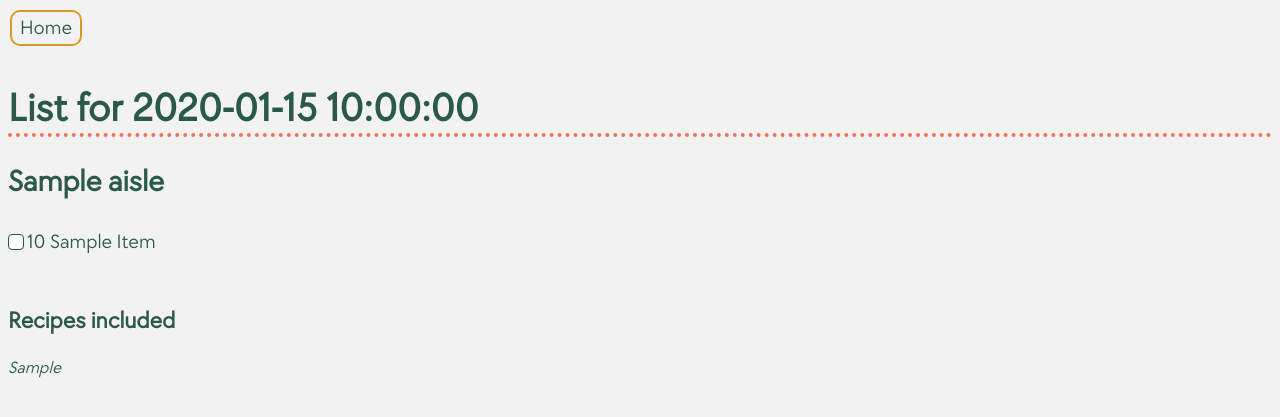
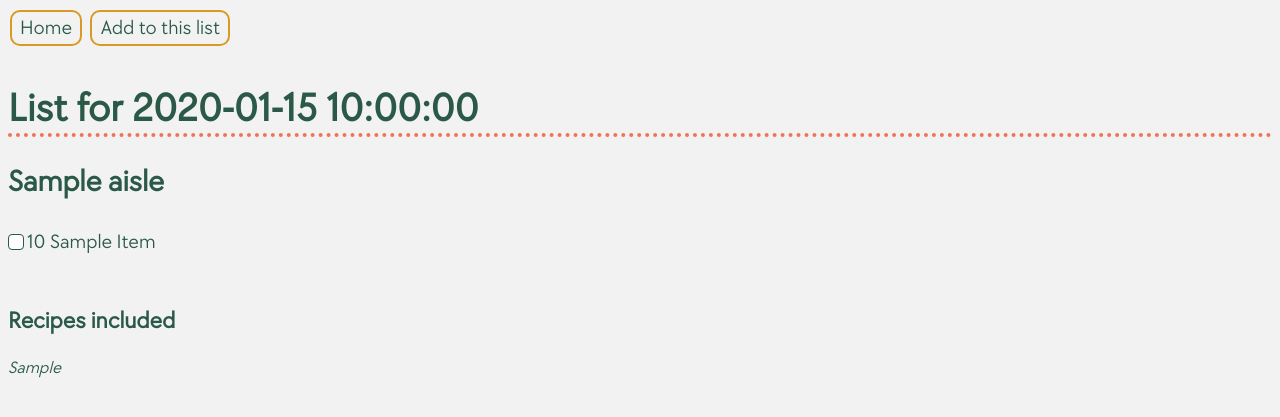
Before and after one commit to akarpodinis/shopping, a FastAPI app: template app/resources/templates/lists/shopping.html in a window 1280 px wide. Shown: the top 417 px of the page. Run offline with FastAPI, Linux system fonts and the light colour scheme; the template is opened without the code that fills it: most values are stand-ins (such as "Sample title", 1, 10 or a date in 2020).

Commit message:
Use more of the shopping list model, refactor buttons to look like anchors

```diff
--- a/app/resources/styles/index.css
+++ b/app/resources/styles/index.css
@@ -41,8 +41,13 @@ div.sticky-heading {
     padding-bottom: 10px;
 }
 
-a {
+form.sticky-heading {
+    display: inline;
+}
+
+input[type=submit], button[type=submit], a {
     border: 2px solid #d99a25;
+    background-color: inherit;
     padding: 0.2em 0.4em;
     text-align: center;
     text-decoration: none;
@@ -52,30 +57,10 @@ a {
     margin: 0.1em;
 }
 
-a:hover {
+input[type=submit]:hover, button[type=submit]:hover, a:hover {
     background-color: #2a5948;
     border-color: #2a5948;
     color: #f2f2f2;
-}
-
-input[type=submit], button[type=submit] {
-    background-color:#2a5948;
-    display:inline-block;
-    cursor:pointer;
-    color:#f2f2f2;
-    text-decoration:none;
-    border: 2px solid #d99a25;
-    padding: 0.2em 0.4em;
-    text-align: center;
-    text-decoration: none;
-    display: inline-block;
-    transition-duration: 100ms;
-    border-radius: 0.5em;
-    margin: 0.1em;
-}
-
-input[type=submit]:hover, button[type=submit]:hover {
-    border-width: 4px;
 }
 
 .multiple-submit-buttons {
@@ -142,10 +127,11 @@ input[type=submit]:hover, button[type=submit]:hover {
 /* Chrome, Safari, Edge, Opera */
 input::-webkit-outer-spin-button,
 input::-webkit-inner-spin-button {
-  -webkit-appearance: none;
-  margin: 0;
+    -webkit-appearance: none;
+    margin: 0;
 }
 
+/* Hide the arrow buttons in <input type="number" /> */
 /* Firefox */
 input[type=number] {
   appearance: textfield;
@@ -165,6 +151,7 @@ input[type=number] {
         font-size: 15pt;
     }
     input, button {
+        font-size: 15pt;
         margin: 3px;
     }
 }
@@ -175,9 +162,7 @@ input[type=number] {
     }
 
     input, button {
-        height: 35px;
-        font-size: 12pt;
-        width: 98%;
+        font-size: 17pt;
     }
 }
 
--- a/app/resources/templates/lists/shopping.html
+++ b/app/resources/templates/lists/shopping.html
@@ -6,9 +6,14 @@
     <link href="{{ url_for('styles', path='/index.css') }}" rel="stylesheet" />
 </head>
 <body>
-    <div class="sticky-heading"><a href="/">Home</a></div>
+    <div class="sticky-heading">
+        <a href="/">Home</a>
+        <form class="sticky-heading" action="/lists/{{ list.id }}/add-to-list">
+            <button class="action-button" type="submit" name="submit_button" value="done">Add to this list</button>
+        </form>
+    </div>
     <h1>List for {{date}}</h1>
-    {% for aisle in aisles %}
+    {% for aisle in list.aisles %}
     <div>
         <h2>{{aisle.name}}</h2>
         {% for item in aisle.items %}
--- a/app/routers/lists.py
+++ b/app/routers/lists.py
@@ -124,7 +124,7 @@ def shopping(id: UUID, request: Request) -> Response:
         name='shopping.html',
         context={
             'date': datetime.strftime(shopping_list.date, '%A, %B %-m, %Y'),
-            'aisles': shopping_list.aisles,
+            'list': shopping_list,
             'recipes_included': ', '.join(
                 f'{recipe.name} @ {recipe.scale}x' for recipe in shopping_list.recipes_included
             )
```
Also changed, not shown: app/infra/lists.py (+11 -9 lines).
